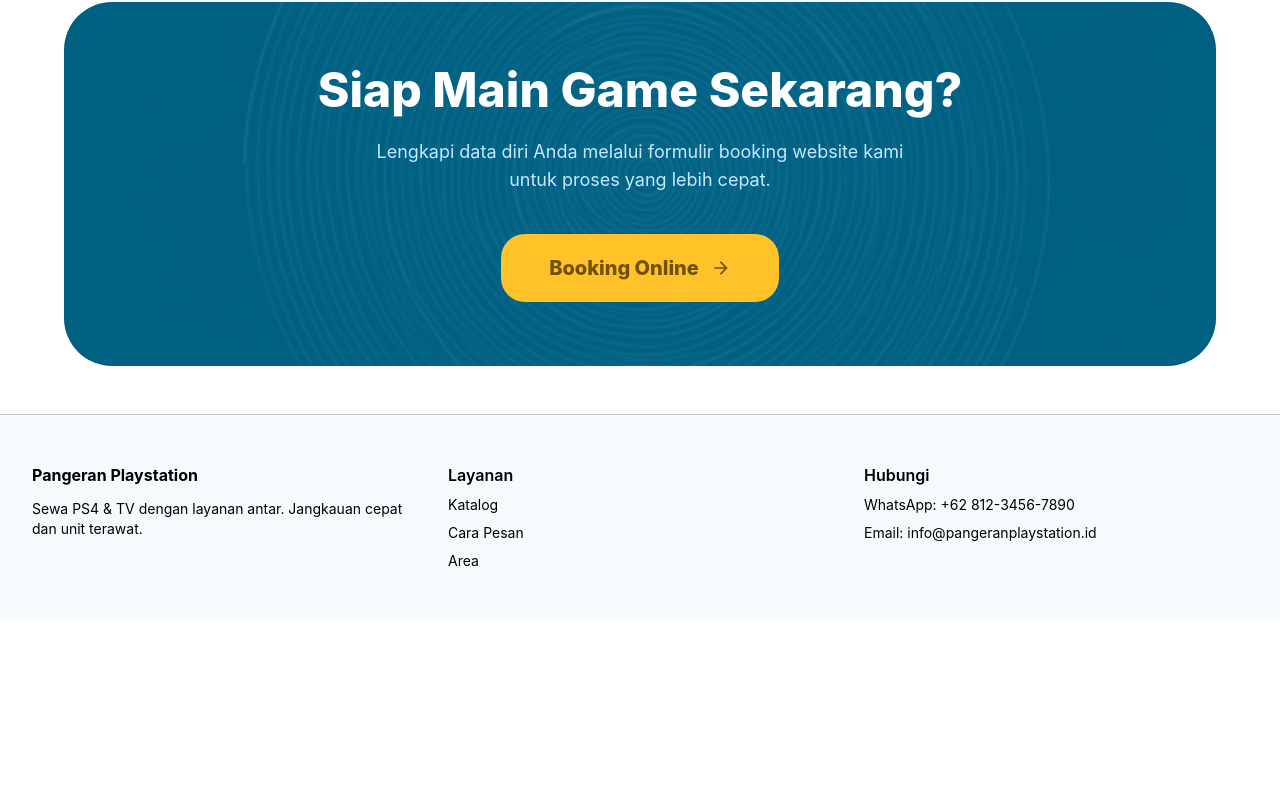
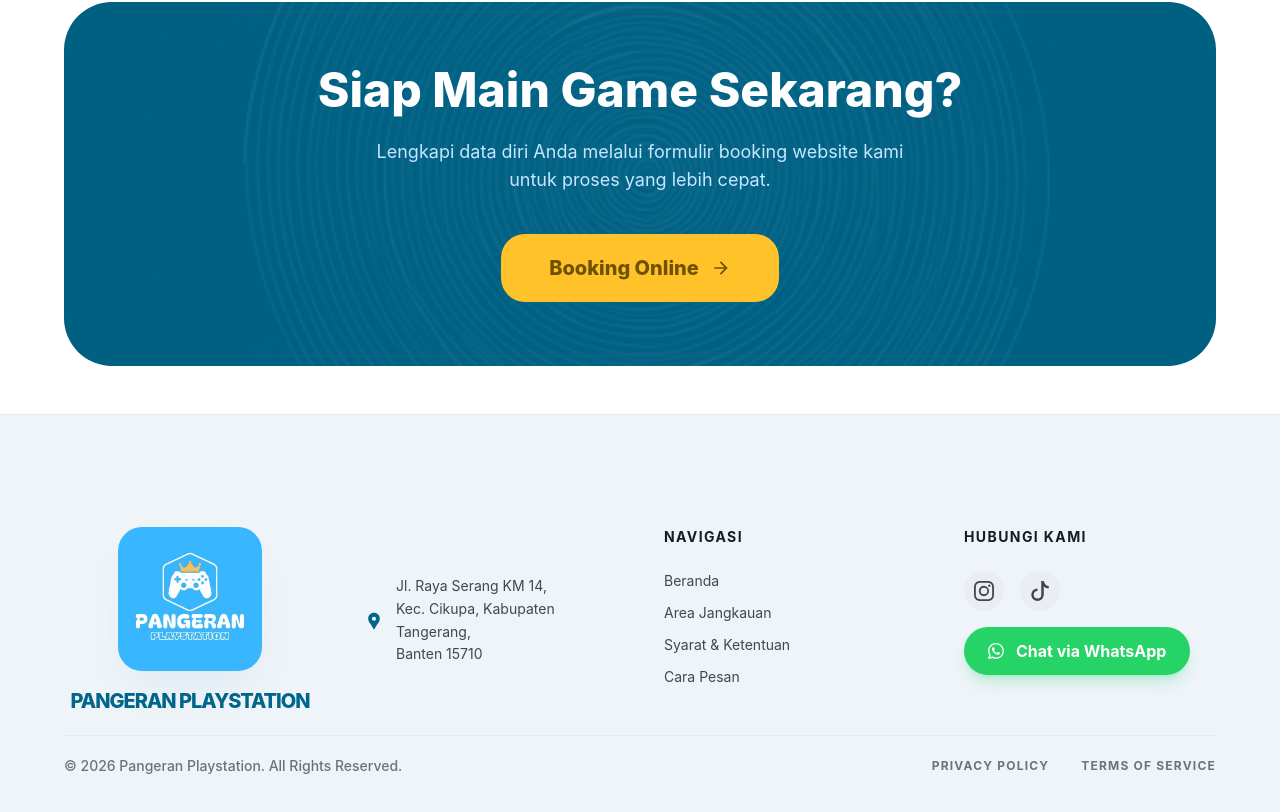
Before and after one commit to dvpms/pangeran-playstation-web, a Next.js app: page / in a window 1280 px wide. Shown: the part 5215-6027 px from the top of the page. Before the commit the page ends 5834 px from the top, so only its background shows below. Built offline with nearby package versions, Linux system fonts and the light colour scheme.

Commit message:
feat: enhance Footer component with improved layout, navigation links, and social media integration

```diff
--- a/src/components/ui/Footer.js
+++ b/src/components/ui/Footer.js
@@ -1,30 +1,149 @@
-import Container from './Container'
-import Link from 'next/link'
+import Container from "./Container";
+import Link from "next/link";
+import Image from "next/image";
+import { BsInstagram, BsTiktok, BsWhatsapp } from "react-icons/bs";
+import { MdLocationPin } from "react-icons/md";
 
 export default function Footer() {
+  const currentYear = new Date().getFullYear();
+
+  // Ekstraksi Navigasi
+  const quickLinks = [
+    { label: "Beranda", href: "#" },
+    { label: "Area Jangkauan", href: "#area" },
+    { label: "Syarat & Ketentuan", href: "#sk" },
+    { label: "Cara Pesan", href: "#cara-pesan" },
+  ];
+
+  // Ekstraksi Media Sosial (Ikon SVG disimpan sebagai komponen)
+  const socialLinks = [
+    {
+      name: "Instagram",
+      href: "https://instagram.com/pangeranplaystation",
+      icon: <BsInstagram className="w-5 h-5" />,
+    },
+    {
+      name: "TikTok",
+      href: "https://tiktok.com/@pangeranplaystation",
+      icon: <BsTiktok className="w-5 h-5" />,
+    },
+  ];
+
   return (
-    <footer className="bg-surface text-on-surface border-t border-outline-variant">
+    <footer className="w-full bg-surface-container-low border-t border-outline-variant/20">
       <Container className="py-12">
-        <div className="grid grid-cols-1 md:grid-cols-3 gap-8">
-          <div>
-            <h4 className="font-bold mb-3">Pangeran Playstation</h4>
-            <p className="text-sm text-on-surface-variant">Sewa PS4 & TV dengan layanan antar. Jangkauan cepat dan unit terawat.</p>
+        <div className="max-w-7xl mx-auto px-8 py-16">
+          <div className="grid grid-cols-1 md:grid-cols-4 gap-12 mb-5">
+            {/* Logo & Address */}
+            <div className="flex flex-col gap-6">
+              <div className="flex flex-col items-center gap-4">
+                <div className="relative h-36 w-36 shrink-0">
+                  {/* Pastikan logo diletakkan di folder public/ */}
+                  <Image
+                    src="/images/logo.png"
+                    alt="Pangeran Playstation Logo"
+                    fill
+                    className="rounded-xl shadow-ambient-blue object-cover"
+                  />
+                </div>
+                <div className="flex flex-col text-center md:text-left">
+                  <span className="text-xl font-extrabold text-primary tracking-tighter uppercase">
+                    Pangeran Playstation
+                  </span>
+                  {/* <span className="text-xs font-bold text-surface-on/60 uppercase tracking-widest">
+                    High-End Gaming Rentals
+                  </span> */}
+                </div>
+              </div>
+            </div>
+            <div className="flex gap-3 text-surface-on/80">
+              <span className="material-symbols-outlined text-primary shrink-0 content-center">
+                <MdLocationPin className="w-5 h-5" />
+              </span>
+              <p className="text-sm leading-relaxed content-center">
+                Jl. Raya Serang KM 14, <br />
+                Kec. Cikupa, Kabupaten Tangerang, <br />
+                Banten 15710
+              </p>
+            </div>
+
+            {/* Quick Links */}
+            <div className="flex flex-col gap-6 text-center md:text-left">
+              <h4 className="text-sm font-bold text-surface-on uppercase tracking-widest">
+                Navigasi
+              </h4>
+              <div className="grid grid-cols-1 gap-3 justify-items-center md:justify-items-start">
+                {quickLinks.map((link) => (
+                  <Link
+                    key={link.label}
+                    href={link.href}
+                    className="text-sm text-surface-on/80 hover:text-primary transition-colors w-fit"
+                  >
+                    {link.label}
+                  </Link>
+                ))}
+              </div>
+            </div>
+
+            {/* Socials & Contact */}
+            <div className="flex flex-col gap-6 text-center md:text-left">
+              <h4 className="text-sm font-bold text-surface-on uppercase tracking-widest">
+                Hubungi Kami
+              </h4>
+              <div className="flex flex-col gap-4">
+                <div className="flex gap-4 justify-center md:justify-start">
+                  {socialLinks.map((social) => (
+                    <a
+                      key={social.name}
+                      href={social.href}
+                      target="_blank"
+                      rel="noopener noreferrer"
+                      className="size-10 rounded-xl bg-surface-container flex items-center justify-center text-surface-on/80 hover:bg-primary hover:text-surface-container-lowest transition-all"
+                      aria-label={social.name}
+                    >
+                      {social.icon}
+                    </a>
+                  ))}
+                </div>
+
+
+                <a
+                  href="https://wa.me/6285776172812"
+                  target="_blank"
+                  rel="noopener noreferrer"
+                  className="bg-[#25D366] text-white px-6 py-3 rounded-xl font-bold flex items-center justify-center gap-3 hover:scale-[1.02] transition-transform shadow-lg shadow-green-500/20 w-fit md:w-full lg:w-fit"
+                >
+                  <span className="material-symbols-outlined">
+                    <BsWhatsapp />
+                  </span>
+                  Chat via WhatsApp
+                </a>
+              </div>
+            </div>
           </div>
-          <div>
-            <h5 className="font-semibold mb-2">Layanan</h5>
-            <ul className="space-y-2 text-sm">
-              <li><Link href="#catalog">Katalog</Link></li>
-              <li><Link href="#cara-pesan">Cara Pesan</Link></li>
-              <li><Link href="#area">Area</Link></li>
-            </ul>
-          </div>
-          <div>
-            <h5 className="font-semibold mb-2">Hubungi</h5>
-            <p className="text-sm">WhatsApp: +62 812-3456-7890</p>
-            <p className="text-sm mt-2">Email: info@pangeranplaystation.id</p>
+
+          {/* Bottom Bar */}
+          <div className="pt-5 border-t border-outline-variant/20 flex flex-col md:flex-row justify-between items-center gap-6 text-surface-on/60">
+            <p className="text-sm font-medium text-center md:text-left">
+              © {currentYear} Pangeran Playstation. All Rights Reserved.
+            </p>
+            <div className="flex gap-8">
+              <Link
+                href=""
+                className="text-xs font-bold uppercase tracking-widest hover:text-primary transition-colors"
+              >
+                Privacy Policy
+              </Link>
+              <Link
+                href=""
+                className="text-xs font-bold uppercase tracking-widest hover:text-primary transition-colors"
+              >
+                Terms of Service
+              </Link>
+            </div>
           </div>
         </div>
       </Container>
     </footer>
-  )
+  );
 }
```
